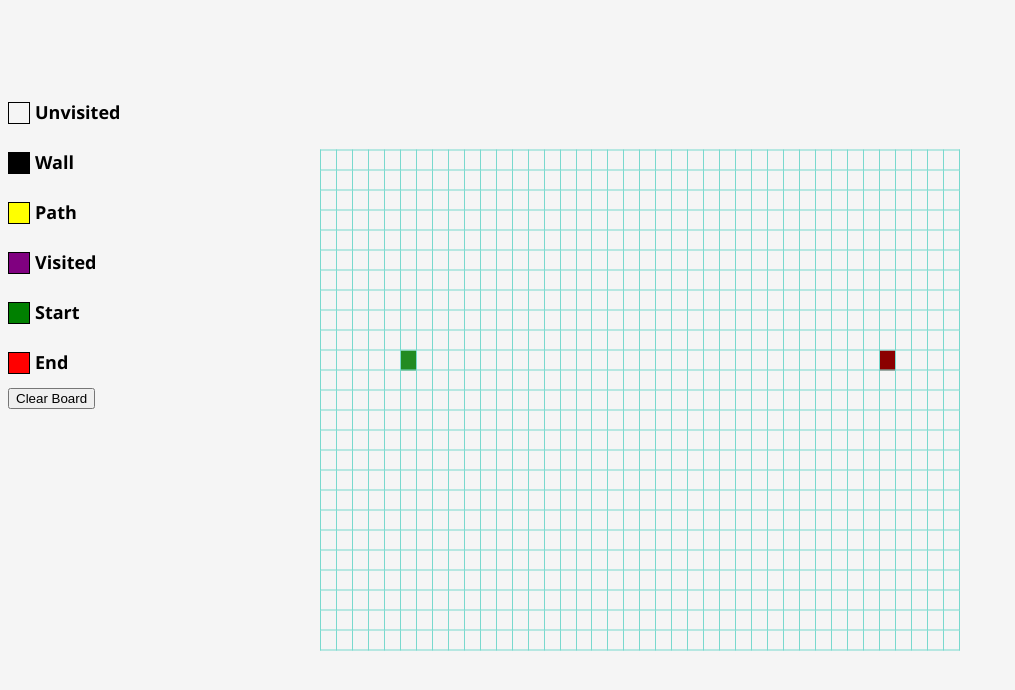
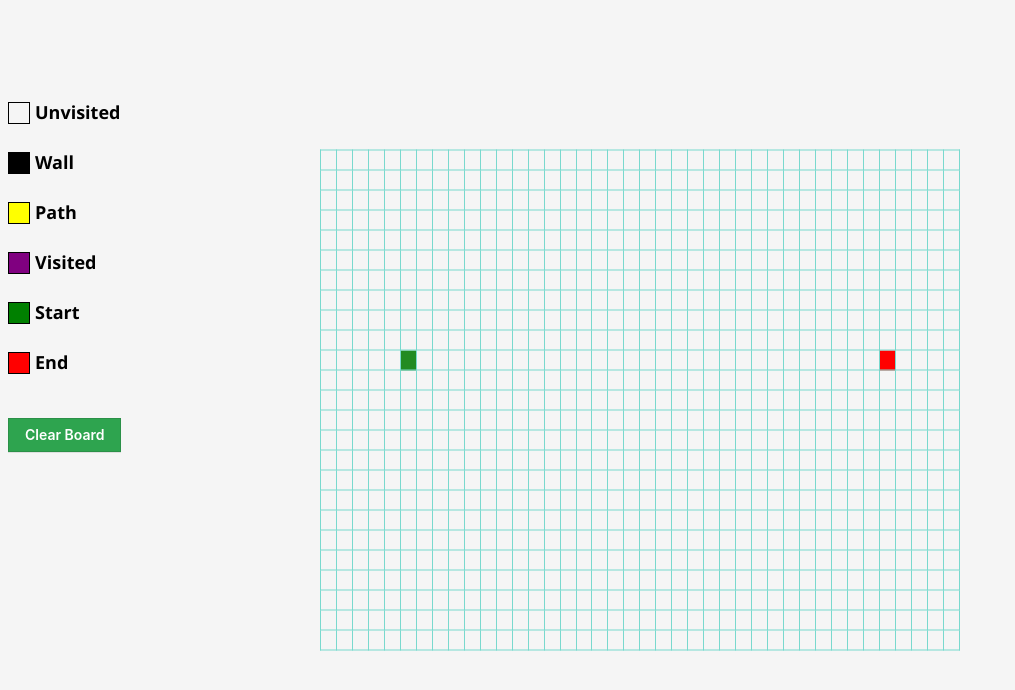
Before and after one commit to freebird1234/PathFinding-Visualizer, a plain HTML site: page index.html in a window 1280 px wide. Shown: the whole page, without its empty margins (0-1015 px from the left). Drawn offline with Linux system fonts and the light colour scheme.

Commit message:
Added Clear Board Button

```diff
--- a/style.css
+++ b/style.css
@@ -29,7 +29,7 @@ td {
 }
 
 .end{
-    background-color: darkred;
+    background-color: red;
 }
 
 .path {
@@ -50,11 +50,11 @@ td {
     height: 20px;
     width: 20px;
     border: 1px solid;
-
     margin: -5px auto;
   }
 
   .legend-box{
+
       display:list-item;
       line-height: 3em;
   }
@@ -83,12 +83,12 @@ td {
 
     75% {
       transform: scale(1.2);
-      background-color: rgba(0, 217, 159, 0.75);
+      background-color: rgba(137, 18, 217, 0.75);
     }
 
     100% {
       transform: scale(1);
-      background-color: rgba(0, 190, 218, 0.75);
+     background-color: rgba(17, 104, 217, 0.75);
     }
   }
 
@@ -107,3 +107,62 @@ td {
       background-color: rgb(255, 254, 106);
     }
   }
+
+
+
+button-container{
+    padding-top: 100px;
+    margin: 100px auto;
+}
+
+.button-3 {
+    padding-top: 10px;
+    margin: 30px auto;
+  appearance: none;
+  background-color: #2ea44f;
+  border: 1px solid rgba(27, 31, 35, .15);
+  box-shadow: rgba(27, 31, 35, .1) 0 1px 0;
+  box-sizing: border-box;
+  color: #fff;
+  cursor: pointer;
+  display: inline-block;
+  font-family: -apple-system,system-ui,"Segoe UI",Helvetica,Arial,sans-serif,"Apple Color Emoji","Segoe UI Emoji";
+  font-size: 14px;
+  font-weight: 600;
+  line-height: 20px;
+  padding: 6px 16px;
+  position: relative;
+  text-align: center;
+  text-decoration: none;
+  user-select: none;
+  -webkit-user-select: none;
+  touch-action: manipulation;
+  vertical-align: middle;
+  white-space: nowrap;
+}
+
+.button-3:focus:not(:focus-visible):not(.focus-visible) {
+  box-shadow: none;
+  outline: none;
+}
+
+.button-3:hover {
+  background-color: #2c974b;
+}
+
+.button-3:focus {
+  box-shadow: rgba(46, 164, 79, .4) 0 0 0 3px;
+  outline: none;
+}
+
+.button-3:disabled {
+  background-color: #94d3a2;
+  border-color: rgba(27, 31, 35, .1);
+  color: rgba(255, 255, 255, .8);
+  cursor: default;
+}
+
+.button-3:active {
+  background-color: #298e46;
+  box-shadow: rgba(20, 70, 32, .2) 0 1px 0 inset;
+}
```
